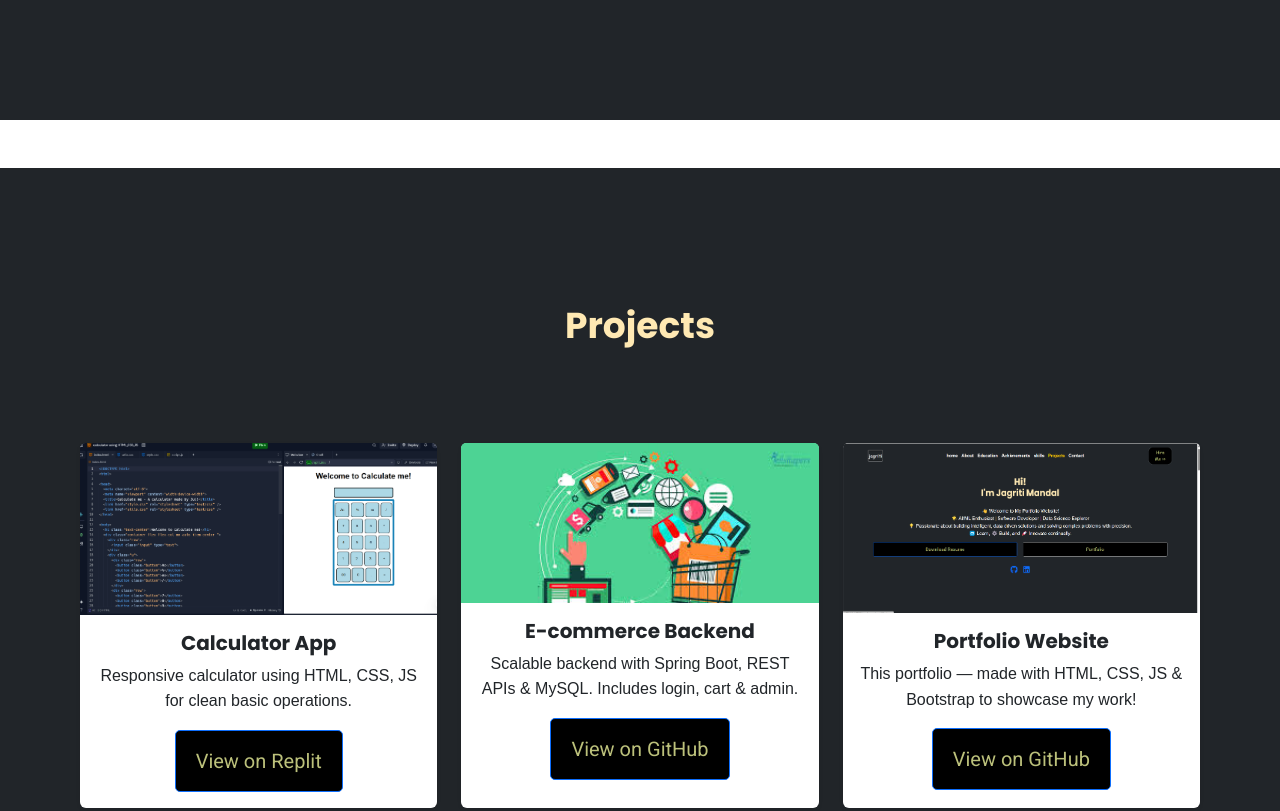
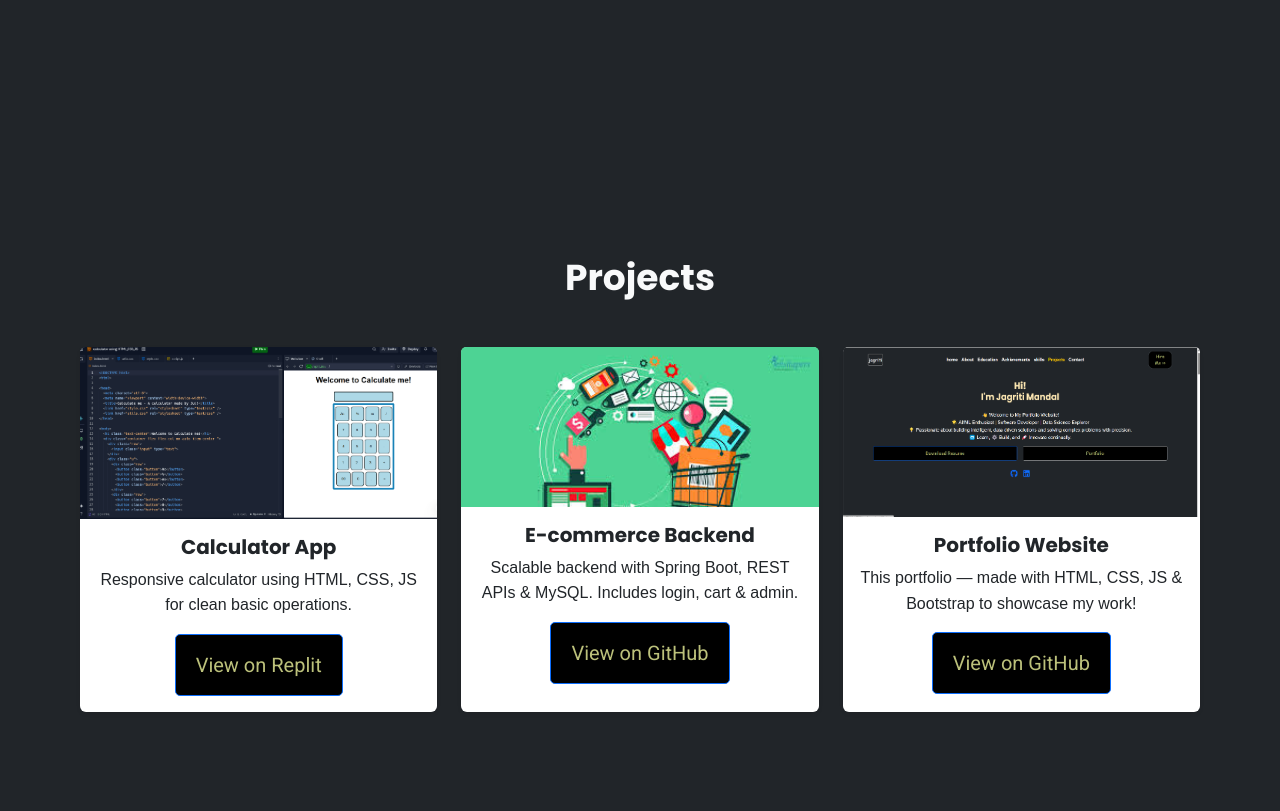
Before and after one commit to jagritimandal/Portfolio, a plain HTML site: page index.html in a window 1280 px wide. Shown: the part 3080-3891 px from the top of the page. Drawn offline with nearby package versions, Linux system fonts and the light colour scheme.

```diff
--- a/index.html
+++ b/index.html
@@ -192,13 +192,13 @@
 
     <!---------------------------------------- Projects Area------------------------------------------------->
     <!-- Projects Section -->
-    <section id="Projects" class="section py-5 mt-5 mb-5 bg-dark" style="background-color: rgb(27, 27, 37);">
+    <section id="Projects" class="section py-5 bg-dark">
       <div class="container">
-        <h2 class="text-center mb-5">Projects</h2>
-        <div class="row justify-content-center">
+        <h2 class="text-center mb-5 text-light ">Projects</h2>
+        <div class="row justify-content-center mb-5">
 
           <!-- Project 1 -->
-          <div class="col-md-4 col-lg-4 mb-4 mt-5">
+          <div class="col-md-4 col-lg-4 mb-4">
             <div class="card h-100 shadow-sm">
               <img src="images/project1.png" class="card-img-top" alt="Project 1 Screenshot">
               <div class="card-body">
@@ -210,7 +210,7 @@
           </div>
 
           <!-- Project 2 -->
-          <div class="col-md-4 col-lg-4 mb-4 mt-5">
+          <div class="col-md-4 col-lg-4 mb-4">
             <div class="card h-100 shadow-sm">
               <img src="images/project2.jpg" class="card-img-top" alt="Project 2 Screenshot">
               <div class="card-body">
@@ -222,7 +222,7 @@
           </div>
 
           <!-- Project 3 -->
-          <div class="col-md-4 col-lg-4 mb-4 mt-5">
+          <div class="col-md-4 col-lg-4 mb-4">
             <div class="card h-100 shadow-sm">
               <img src="images/project3.png" class="card-img-top" alt="Project 3 Screenshot">
               <div class="card-body">
@@ -243,7 +243,7 @@
         <h2 class="text-center mb-4">Contact</h2>
         <p class="text-center mb-5">Get in touch — I'd love to hear from you!</p>
 
-        <div class="row justify-content-center">
+        <div class="row justify-content-center mb-5">
           <div class="col-md-6">
             <form action="mailto:jagritimandal484@gmail.com" method="post" enctype="text/plain">
               <div class="mb-3">
```
